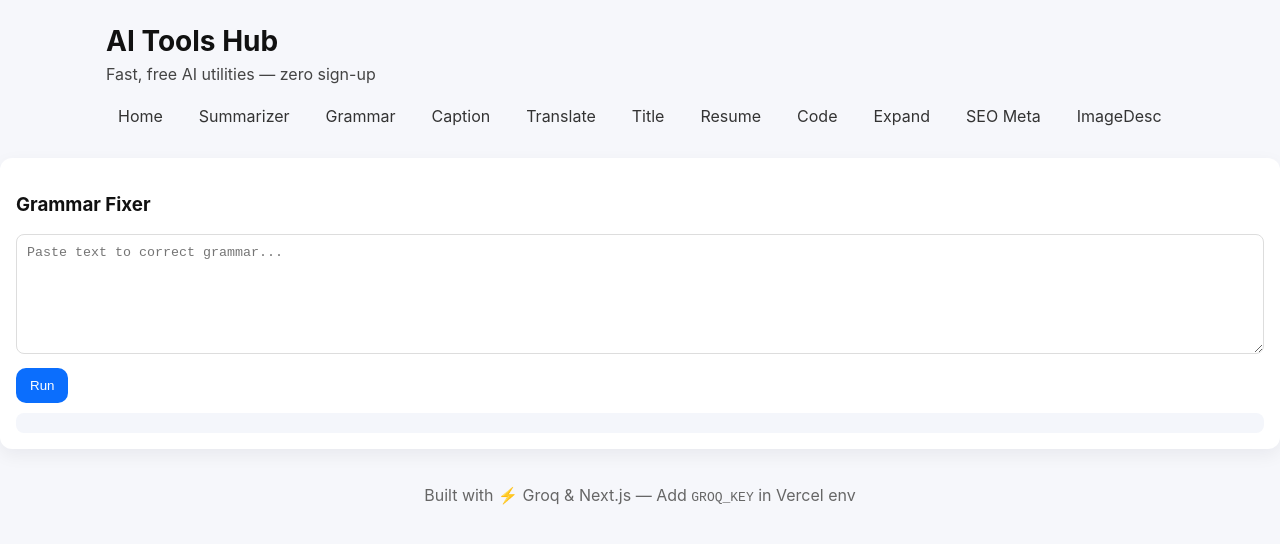
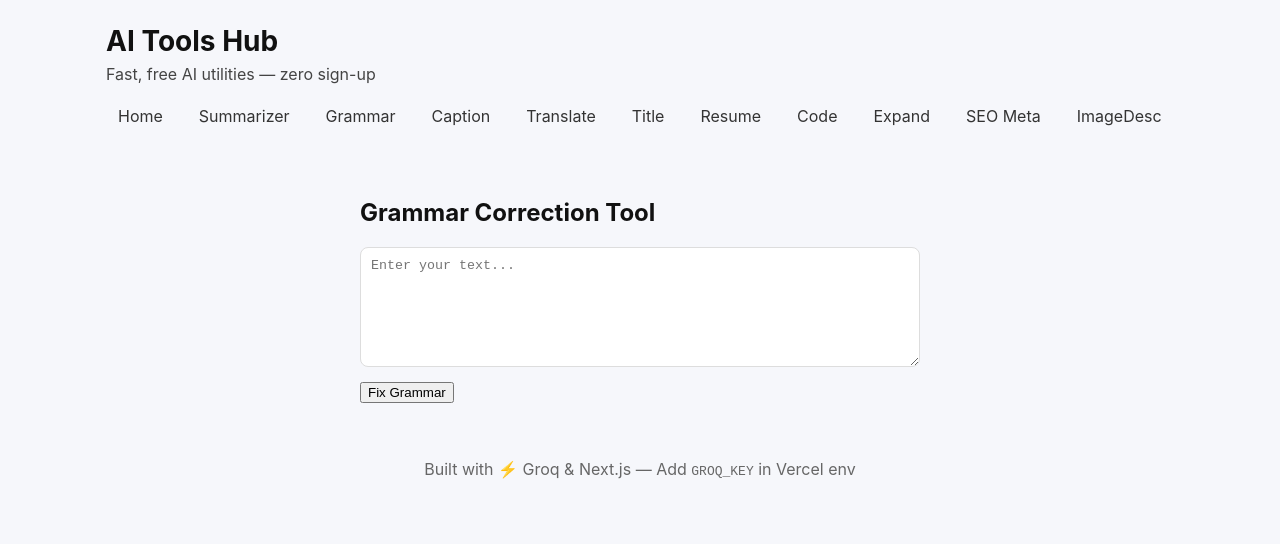
Before and after one commit to silunaya/ai-tools-hub, a Next.js app: page /tools/grammar in a window 1280 px wide. Shown: the top 544 px of the page. Built offline with nearby package versions, Linux system fonts and the light colour scheme.

Commit message:
Update page.jsx

```diff
--- a/app/tools/grammar/page.jsx
+++ b/app/tools/grammar/page.jsx
@@ -1,11 +1,61 @@
-import ToolForm from "../../components/ToolForm";
+"use client";
+import { useState } from "react";
 
-export default function Grammar() {
+export default function GrammarTool() {
+  const [input, setInput] = useState("");
+  const [output, setOutput] = useState("");
+  const [loading, setLoading] = useState(false);
+
+  async function handleGrammar() {
+    setLoading(true);
+    setOutput("");
+
+    try {
+      const res = await fetch("/api/grammar", {
+        method: "POST",
+        headers: { "Content-Type": "application/json" },
+        body: JSON.stringify({ text: input })
+      });
+
+      const text = await res.text();   // IMPORTANT!
+
+      setOutput(text);
+    } catch (err) {
+      setOutput("Error: " + err.message);
+    }
+
+    setLoading(false);
+  }
+
   return (
-    <ToolForm
-      apiPath="/api/grammar"
-      label="Grammar Fixer"
-      placeholder="Paste text to correct grammar..."
-    />
+    <div style={{ maxWidth: 600, margin: "0 auto", padding: 20 }}>
+      <h2>Grammar Correction Tool</h2>
+
+      <textarea
+        value={input}
+        onChange={(e) => setInput(e.target.value)}
+        rows={5}
+        style={{ width: "100%", marginBottom: 10 }}
+        placeholder="Enter your text..."
+      />
+
+      <button onClick={handleGrammar} disabled={loading}>
+        {loading ? "Processing..." : "Fix Grammar"}
+      </button>
+
+      {output && (
+        <div
+          style={{
+            marginTop: 20,
+            padding: 10,
+            background: "#f4f4f4",
+            borderRadius: 8
+          }}
+        >
+          <strong>Corrected:</strong>
+          <p>{output}</p>
+        </div>
+      )}
+    </div>
   );
 }
```
